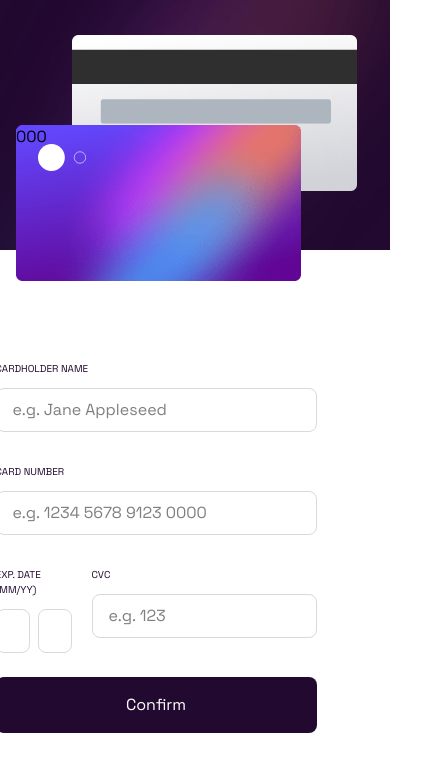
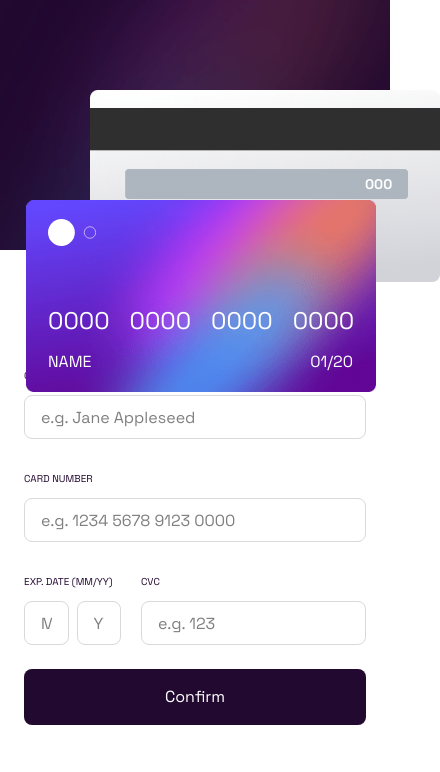
Before and after one commit to sonicnos/interactive-card-details-form-main-vite, a React (Vite) app: page / in a window 390 px wide. Shown: the top 772 px of the page, 440 px wide, since content can reach past the window. Built offline with nearby package versions, Linux system fonts and the light colour scheme.

Commit message:
"made responise"

```diff
--- a/src/App.jsx
+++ b/src/App.jsx
@@ -26,7 +26,7 @@ function App() {
     <div className="h-screen flex flex-col min-[1350px]:gap-5 md:flex-row md:items-center font-primary">
       <Mobile />
       <Desktop className="max-[1350px]:hidden md:flex h-screen" />
-      <div className="flex justify-center items-center h-full w-4/5">
+      <div className="flex justify-center items-center h-full md:w-4/5 px-6">
         {btnClicked ? (
           <Complete updateClick={updateBtnClicked} />
         ) : (
--- a/src/components/Mobile.jsx
+++ b/src/components/Mobile.jsx
@@ -8,17 +8,29 @@ const Mobile = () => {
         src="../../public/bg-main-mobile.png"
         alt="background-mobile"
       />
-      <div className="absolute top-[35px] left-[72px] w-[285px]">
+      <div className="absolute top-[90px] left-[90px] w-[350px]">
         <img src="../../bg-card-back.png" alt="card-back" />
+        <p className="absolute top-[84px] left-[275px] text-white text-sm font-bold">
+          000
+        </p>
       </div>
-      <div className="absolute top-[125px] left-[16px] w-[285px]">
+      <div className="absolute top-[200px] left-[26px] w-[350px]">
         <img
           className="absolute w-12 top-[19px] left-[22px]"
           src="../../card-logo.svg"
           alt="card-logo"
         />
-        <p className="absolute top-125px">000</p>
         <img src="../../bg-card-front.png" alt="card-back" />
+        <div className="flex gap-5 absolute top-[105px] left-[22px] text-white text-2xl">
+          <p>0000</p>
+          <p>0000</p>
+          <p>0000</p>
+          <p>0000</p>
+        </div>
+        <div className="flex justify-between w-[305px] absolute top-[150px] left-[22px] text-white">
+          <p className="uppercase">name</p>
+          <p>01/20</p>
+        </div>
       </div>
     </div>
   );
```
